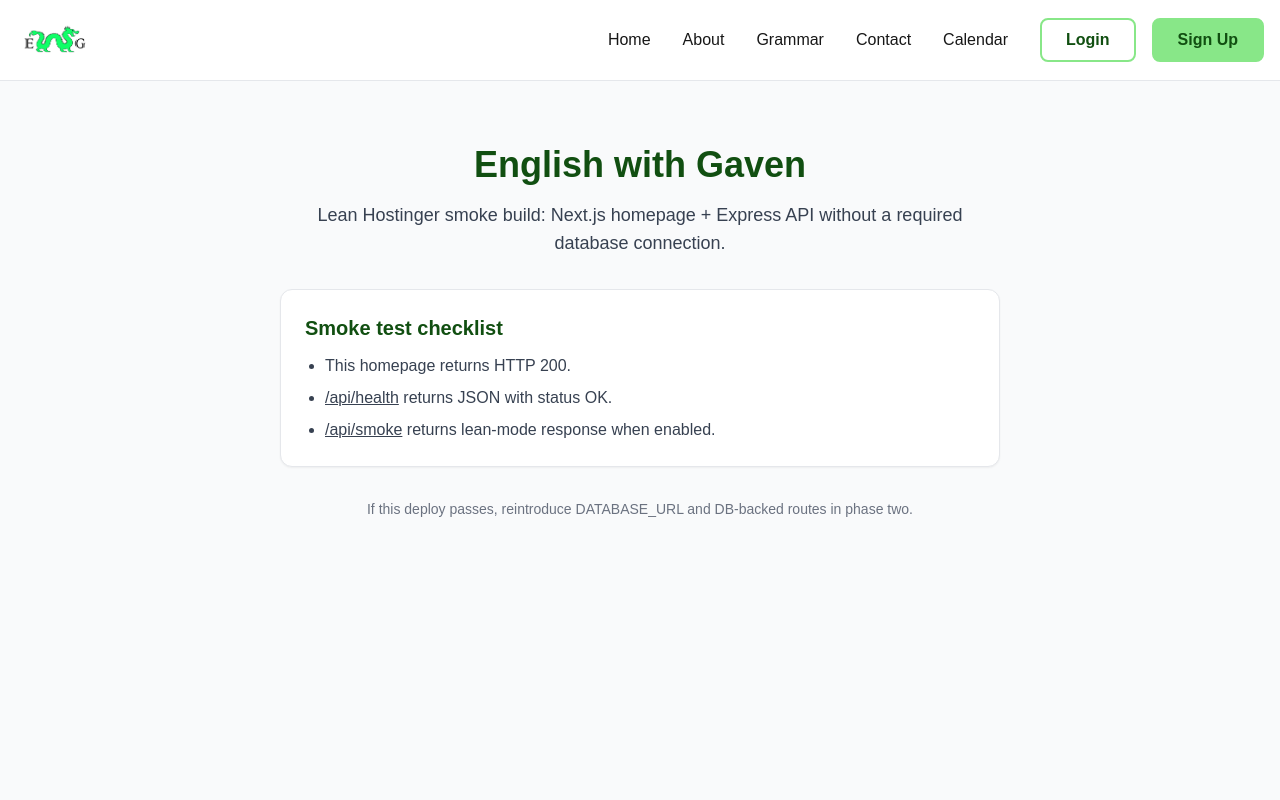
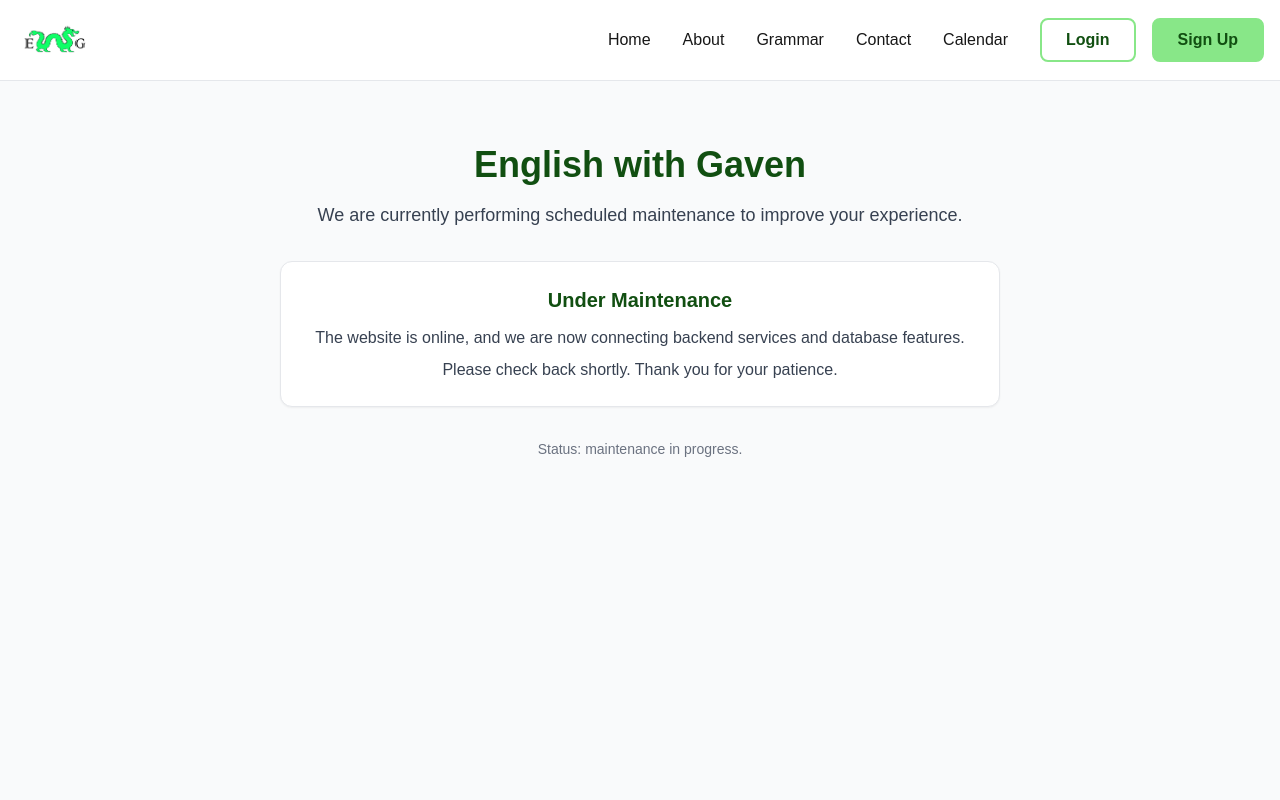
Before and after one commit to gavensharp/english-with-gaven-nodejs, a Next.js app in the folder frontend/: page / in a window 1280 px wide. Shown: the top 800 px of the page. Built offline with nearby package versions, Linux system fonts and the light colour scheme.

Commit message:
Update live homepage to maintenance notice

```diff
--- a/frontend/src/app/page.tsx
+++ b/frontend/src/app/page.tsx
@@ -6,32 +6,21 @@ export default function Home() {
           English with Gaven
         </h1>
         <p className="mt-4 text-lg text-gray-700">
-          Lean Hostinger smoke build: Next.js homepage + Express API without a
-          required database connection.
+          We are currently performing scheduled maintenance to improve your
+          experience.
         </p>
-        <div className="mt-8 rounded-xl border border-gray-200 bg-white p-6 text-left shadow-sm">
-          <h2 className="text-xl font-semibold text-primary-dark">
-            Smoke test checklist
-          </h2>
-          <ul className="mt-3 list-disc space-y-2 pl-5 text-gray-700">
-            <li>This homepage returns HTTP 200.</li>
-            <li>
-              <a className="underline" href="/api/health">
-                /api/health
-              </a>{" "}
-              returns JSON with status OK.
-            </li>
-            <li>
-              <a className="underline" href="/api/smoke">
-                /api/smoke
-              </a>{" "}
-              returns lean-mode response when enabled.
-            </li>
-          </ul>
+        <div className="mt-8 rounded-xl border border-gray-200 bg-white p-6 shadow-sm">
+          <h2 className="text-xl font-semibold text-primary-dark">Under Maintenance</h2>
+          <p className="mt-3 text-gray-700">
+            The website is online, and we are now connecting backend services
+            and database features.
+          </p>
+          <p className="mt-2 text-gray-700">
+            Please check back shortly. Thank you for your patience.
+          </p>
         </div>
         <p className="mt-8 text-sm text-gray-500">
-          If this deploy passes, reintroduce DATABASE_URL and DB-backed routes
-          in phase two.
+          Status: maintenance in progress.
         </p>
       </section>
     </main>
```
